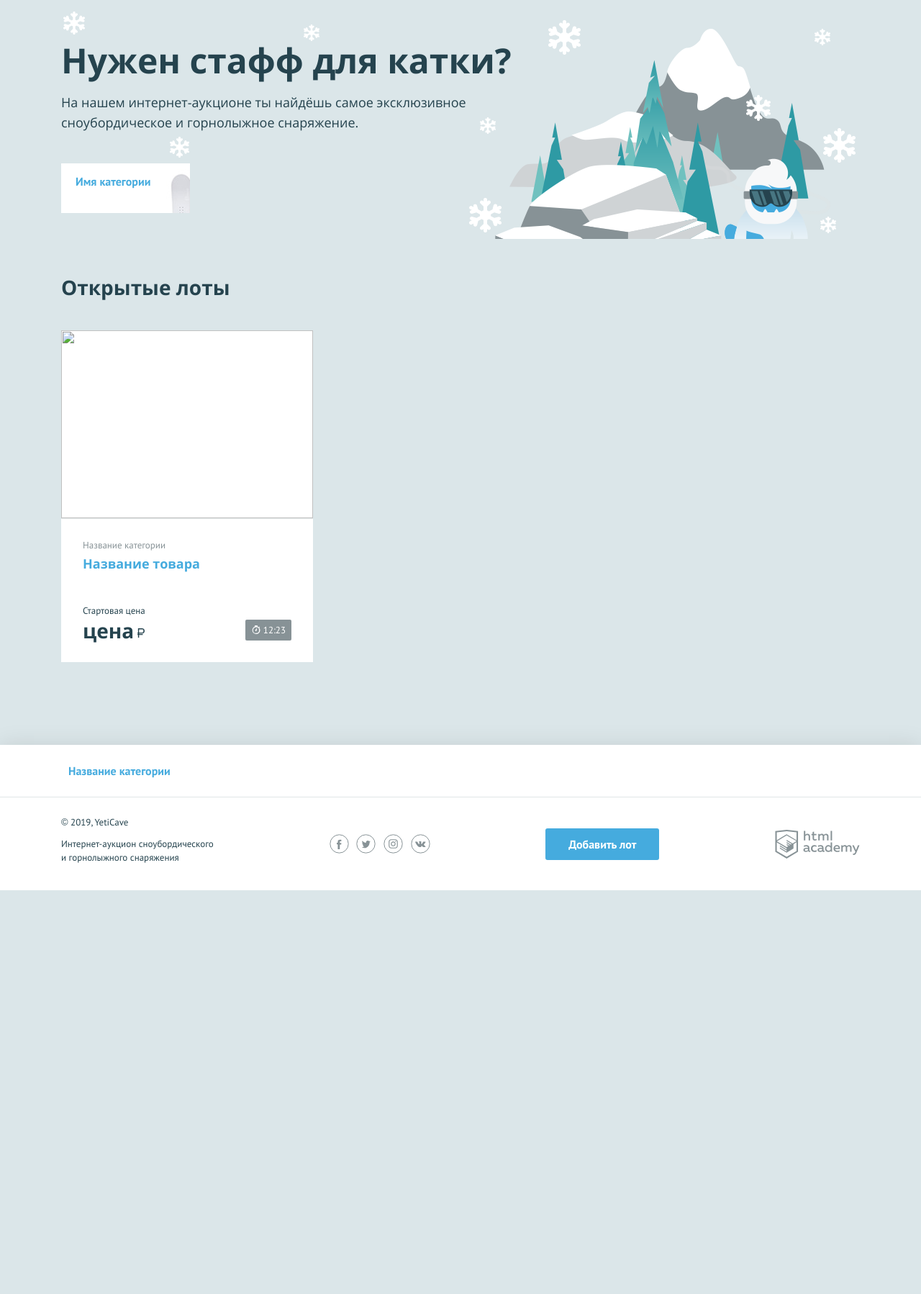
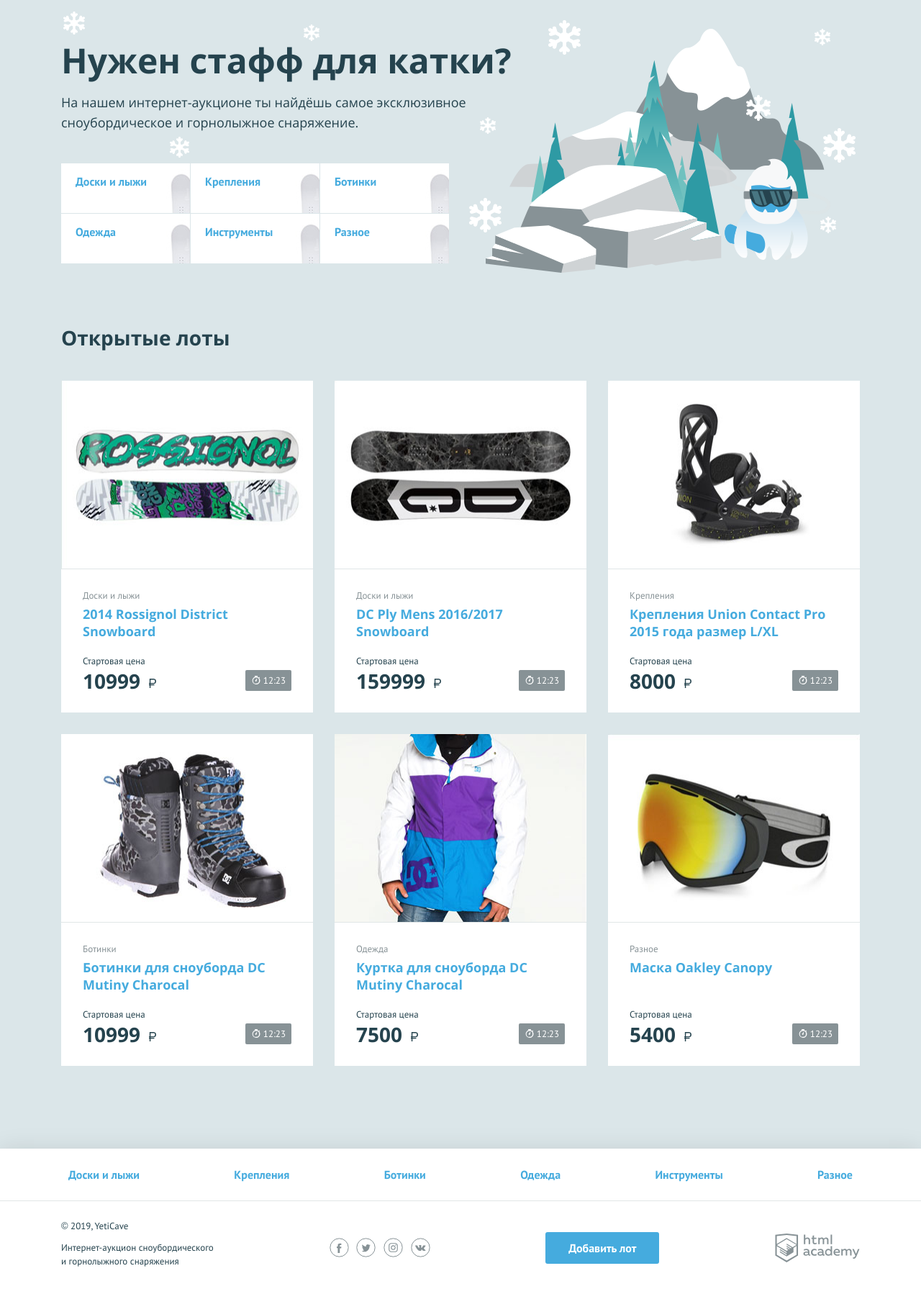
Before and after one commit to IgorRusaleev/605869-yeticave-10, a PHP site: page / in a window 1280 px wide. Shown: the part 107-1905 px from the top of the page at 72% size. Before the commit the page ends 1344 px from the top, so only its background shows below. Run offline with PHP 8.4, Linux system fonts and the light colour scheme.

Commit message:
Итерация по массивам

```diff
--- a/index.php
+++ b/index.php
@@ -1,12 +1,48 @@
 <?php
 $is_auth = rand(0, 1);
-
 $user_name = 'Игорь Русалеев'; // укажите здесь ваше имя
+$cats = ["Доски и лыжи","Крепления","Ботинки","Одежда","Инструменты","Разное"];
+$ads = [
+        [
+            'name' => '2014 Rossignol District Snowboard',
+            'cat' => $cats[0],
+            'Price' => '10999',
+            'Picture_URL' => 'img/lot-1.jpg'
+        ],
+        [
+            'name' => 'DC Ply Mens 2016/2017 Snowboard',
+            'cat' => $cats[0],
+            'Price' => '159999',
+            'Picture_URL' => 'img/lot-2.jpg'
+        ],
+        [
+            'name' => 'Крепления Union Contact Pro 2015 года размер L/XL',
+            'cat' => $cats[1],
+            'Price' => '8000',
+            'Picture_URL' => 'img/lot-3.jpg'
+        ],
+        [
+            'name' => 'Ботинки для сноуборда DC Mutiny Charocal',
+            'cat' => $cats[2],
+            'Price' => '10999',
+            'Picture_URL' => 'img/lot-4.jpg'
+        ],
+        [
+            'name' => 'Куртка для сноуборда DC Mutiny Charocal',
+            'cat' => $cats[3],
+            'Price' => '7500',
+            'Picture_URL' => 'img/lot-5.jpg'
+        ],
+        [
+            'name' => 'Маска Oakley Canopy',
+            'cat' => $cats[5],
+            'Price' => '5400',
+            'Picture_URL' => 'img/lot-6.jpg'
+        ]
+];
 ?>
 <!DOCTYPE html>
 <html lang="ru">
-<head>
-    <meta charset="UTF-8">
     <title>Главная</title>
     <link href="../css/normalize.min.css" rel="stylesheet">
     <link href="../css/style.css" rel="stylesheet">
@@ -16,6 +52,8 @@
 
 <header class="main-header">
     <div class="main-header__container container">
+        <head>
+            <meta charset="UTF-8">
         <h1 class="visually-hidden">YetiCave</h1>
         <a class="main-header__logo">
             <img src="../img/logo.svg" width="160" height="39" alt="Логотип компании YetiCave">
@@ -27,16 +65,13 @@
         <a class="main-header__add-lot button" href="pages/add-lot.html">Добавить лот</a>
 
         <nav class="user-menu">
-
         <!-- здесь должен быть PHP код для показа меню и данных пользователя -->
-
-			 <?php if ($is_auth == 1): ?>
+             <?php if ($is_auth == 1): ?>
              <div class="user-menu__logged">
              <p><?php print($user_name); ?></p>
              <a class="user-menu__bets" href="pages/my-bets.html">Мои ставки</a>
              <a class="user-menu__logout" href="#">Выход</a>
              </div>
-
 			 <?php elseif ($is_auth == 0): ?>
 			 <ul class="user-menu__list">
              <li class="user-menu__item">
@@ -57,9 +92,11 @@
         <p class="promo__text">На нашем интернет-аукционе ты найдёшь самое эксклюзивное сноубордическое и горнолыжное снаряжение.</p>
         <ul class="promo__list">
             <!--заполните этот список из массива категорий-->
+            <?php foreach ($cats as $cat): ?>
             <li class="promo__item promo__item--boards">
-                <a class="promo__link" href="pages/all-lots.html">Имя категории</a>
+                <a class="promo__link" href="pages/all-lots.html"> <?=$cat;?> </a>
             </li>
+            <?php endforeach; ?>
         </ul>
     </section>
     <section class="lots">
@@ -68,17 +105,18 @@
         </div>
         <ul class="lots__list">
             <!--заполните этот список из массива с товарами-->
+            <?php foreach ($ads as $d): ?>
             <li class="lots__item lot">
                 <div class="lot__image">
-                    <img src="" width="350" height="260" alt="">
+                    <img src="<?=$d['Picture_URL'];?>" width="350" height="260" alt="">
                 </div>
                 <div class="lot__info">
-                    <span class="lot__category">Название категории</span>
-                    <h3 class="lot__title"><a class="text-link" href="pages/lot.html">Название товара</a></h3>
+                    <span class="lot__category"> <?=$d['cat'];?> </span>
+                    <h3 class="lot__title"><a class="text-link" href="pages/lot.html"> <?=$d['name'];?> </a></h3>
                     <div class="lot__state">
                         <div class="lot__rate">
                             <span class="lot__amount">Стартовая цена</span>
-                            <span class="lot__cost">цена<b class="rub">р</b></span>
+                            <span class="lot__cost"> <?=$d['Price'];?> <b class="rub">р</b></span>
                         </div>
                         <div class="lot__timer timer">
                             12:23
@@ -86,6 +124,7 @@
                     </div>
                 </div>
             </li>
+            <?php endforeach; ?>
         </ul>
     </section>
 </main>
@@ -95,9 +134,11 @@
     <nav class="nav">
         <ul class="nav__list container">
             <!--заполните этот список из массива категорий-->
+            <?php foreach ($cats as $cat): ?>
             <li class="nav__item">
-                <a href="pages/all-lots.html">Название категории</a>
+                <a href="pages/all-lots.html"> <?=$cat;?> </a>
             </li>
+            <?php endforeach; ?>
         </ul>
     </nav>
     <div class="main-footer__bottom container">
```
